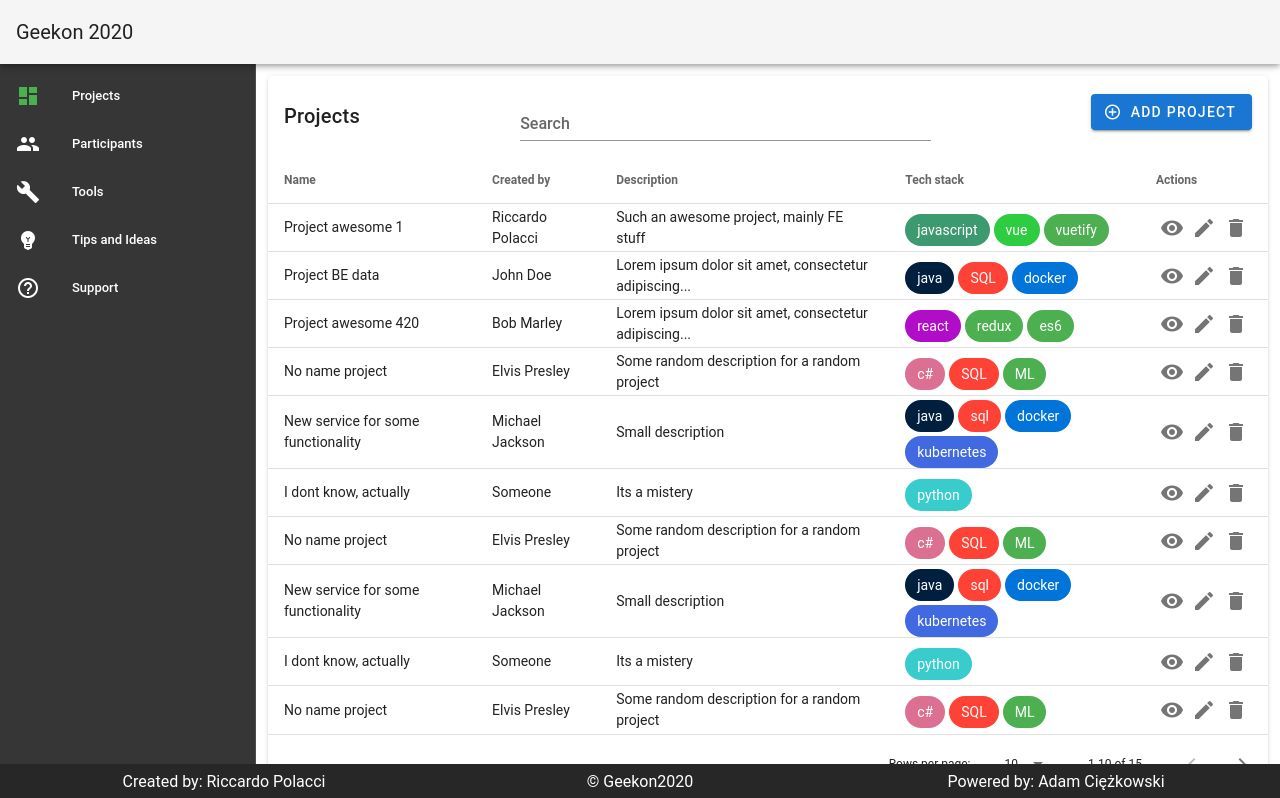
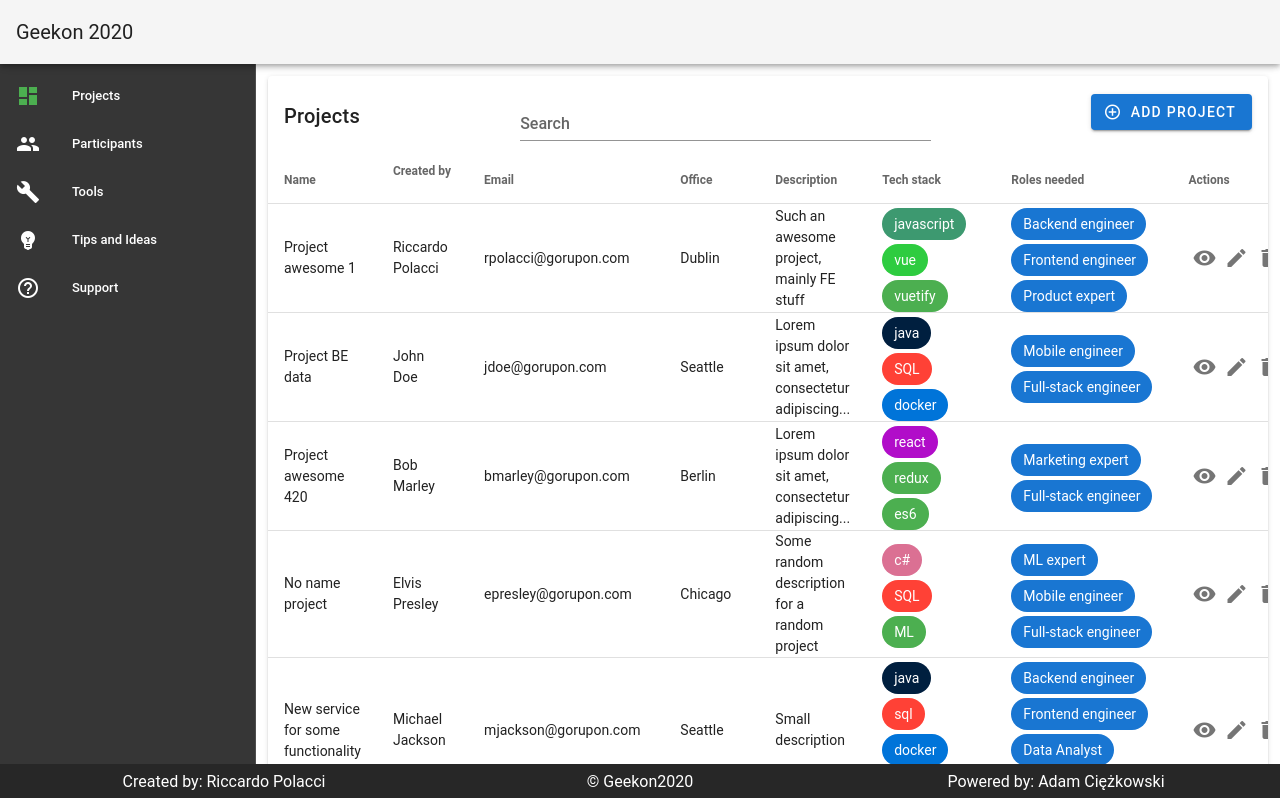
Before and after one commit to SrAxi/project-submission-platform, a Vue app: page /projects in a window 1280 px wide. Shown: the top 798 px of the page. Built offline with nearby package versions, Linux system fonts and the light colour scheme; the HTML template or start-up script is replaced by a standard one.

Commit message:
- Added confirmation modal - Added email, office and needed roles to data

```diff
--- /dev/null
+++ b/src/components/ConfirmationModal.vue
@@ -0,0 +1,70 @@
+<template>
+    <div class="text-center">
+        <v-dialog
+            v-model="confirmationDialog"
+            width="500"
+        >
+            <v-card>
+                <v-card-title
+                    class="headline lighten-2"
+                    primary-title
+                >
+                    {{title}}
+                </v-card-title>
+
+                <v-card-text>
+                    {{text}}
+                </v-card-text>
+
+                <v-divider></v-divider>
+
+                <v-card-actions>
+                    <v-spacer></v-spacer>
+                    <v-btn
+                        color="primary"
+                        text
+                        @click="close"
+                    >
+                        Cancel
+                    </v-btn>
+                    <v-btn
+                        color="error"
+                        @click="deleteProject"
+                    >
+                        Delete
+                    </v-btn>
+                </v-card-actions>
+            </v-card>
+        </v-dialog>
+    </div>
+</template>
+
+<script>
+    export default {
+        name: 'ConfirmationModal',
+        props: {
+            confirmationDialog: {
+                type: Boolean,
+                default: false
+            },
+            title: {
+                type: String,
+                default: 'Please confirm'
+            },
+            text: {
+                type: String,
+                default: ''
+            },
+            close: {
+                type: Function,
+            },
+            deleteProject: {
+                type: Function,
+            },
+        },
+    }
+</script>
+
+<style scoped>
+
+</style>
--- a/src/components/Projects/ProjectModal.vue
+++ b/src/components/Projects/ProjectModal.vue
@@ -1,6 +1,6 @@
 <template>
     <v-dialog
-        v-model="dialog"
+        v-model="projectDialog"
         persistent
         max-width="600px"
     >
@@ -45,7 +45,7 @@
     export default {
         name: 'ProjectModal',
         props: {
-            dialog: {
+            projectDialog: {
                 type: Boolean,
                 default: false
             },
@@ -70,7 +70,7 @@
             },
         },
         watch: {
-            dialog(val) {
+            projectDialog(val) {
                 val || this.close()
             },
         },
--- a/src/components/Projects/Projects.vue
+++ b/src/components/Projects/Projects.vue
@@ -15,7 +15,7 @@
                 color="primary"
                 dark
                 class="mb-2"
-                @click="dialog = true"
+                @click="projectDialog = true"
             >
                 <v-icon left>add_circle_outline</v-icon>
                 Add project
@@ -37,6 +37,16 @@
                     :color="getColor(tech)"
                     dark>
                     {{ tech }}
+                </v-chip>
+            </template>
+            <template v-slot:item.rolesNeeded="{ item }">
+                <v-chip
+                    class="mr-1 mt-1"
+                    v-for="roleId in item.rolesNeeded"
+                    :key="roleId"
+                    color="primary"
+                    dark>
+                    {{ getRoleName(roleId) }}
                 </v-chip>
             </template>
             <template v-slot:item.actions="{ item }">
@@ -72,7 +82,7 @@
         </v-data-table>
 
         <ProjectModal
-            :dialog="dialog"
+            :projectDialog="projectDialog"
             :editedItem="editedItem"
             :defaultItem="defaultItem"
             :editedIndex="editedIndex"
@@ -84,6 +94,12 @@
             :projectData="editedItem"
             :close="closeView"
         />
+        <ConfirmationModal
+            :confirmationDialog="confirmationDialog"
+            :close="closeConfirmation"
+            :text="confirmationText"
+            :deleteProject="confirmationDelete"
+        />
     </v-card>
 </template>
 
@@ -91,10 +107,50 @@
     import { getTechColor, truncateString } from '../../utils/utils'
     import ProjectModal from './ProjectModal'
     import ViewProjectModal from './ViewProjectModal'
+    import ConfirmationModal from '../ConfirmationModal'
+
+    const mockRoles = [
+        {
+            id: 1,
+            name: 'Backend engineer'
+        },
+        {
+            id: 2,
+            name: 'Frontend engineer'
+        },
+        {
+            id: 3,
+            name: 'Data Analyst'
+        },
+        {
+            id: 4,
+            name: 'ML expert'
+        },
+        {
+            id: 5,
+            name: 'Mobile engineer'
+        },
+        {
+            id: 6,
+            name: 'Full-stack engineer'
+        },
+        {
+            id: 7,
+            name: 'Marketing expert'
+        },
+        {
+            id: 8,
+            name: 'Product expert'
+        },
+    ]
 
     export default {
         name: 'Projects',
-        components: { ViewProjectModal, ProjectModal },
+        components: {
+            ViewProjectModal,
+            ProjectModal,
+            ConfirmationModal
+        },
         data: () => ({
             search: '',
             headers: [
@@ -108,6 +164,14 @@
                     value: 'created_by',
                 },
                 {
+                    text: 'Email',
+                    value: 'email',
+                },
+                {
+                    text: 'Office',
+                    value: 'office',
+                },
+                {
                     text: 'Description',
                     value: 'description',
                     sortable: false,
@@ -115,6 +179,11 @@
                 {
                     text: 'Tech stack',
                     value: 'tech_stack',
+                    sortable: false,
+                },
+                {
+                    text: 'Roles needed',
+                    value: 'rolesNeeded',
                     sortable: false,
                 },
                 {
@@ -129,95 +198,144 @@
                     name: 'Project awesome 1',
                     created_by: 'Riccardo Polacci',
                     description: 'Such an awesome project, mainly FE stuff',
+                    office: 'Dublin',
+                    email: 'rpolacci@gorupon.com',
+                    rolesNeeded: [1, 2, 8],
                     tech_stack: ['javascript', 'vue', 'vuetify'],
                 },
                 {
                     name: 'Project BE data',
                     created_by: 'John Doe',
                     description: 'Lorem ipsum dolor sit amet, consectetur adipiscing elit, sed do eiusmod tempor incididunt ut labore et dolore magna aliqua. consectetur adipiscing elit, sed do eiusmod tempor incididunt ut labore et dolore magna aliqua. Lorem ipsum dolor sit amet, consectetur adipiscing elit, sed do eiusmod tempor incididunt ut labore et dolore magna aliqua. consectetur adipiscing elit, sed do eiusmod tempor incididunt ut labore et dolore magna aliqua.',
+                    office: 'Seattle',
+                    email: 'jdoe@gorupon.com',
+                    rolesNeeded: [5, 6],
                     tech_stack: ['java', 'SQL', 'docker'],
                 },
                 {
                     name: 'Project awesome 420',
                     created_by: 'Bob Marley',
                     description: 'Lorem ipsum dolor sit amet, consectetur adipiscing elit, sed do eiusmod tempor incididunt ut labore et dolore magna aliqua.',
+                    office: 'Berlin',
+                    email: 'bmarley@gorupon.com',
+                    rolesNeeded: [7, 6],
                     tech_stack: ['react', 'redux', 'es6'],
                 },
                 {
                     name: 'No name project',
                     created_by: 'Elvis Presley',
                     description: 'Some random description for a random project',
+                    office: 'Chicago',
+                    email: 'epresley@gorupon.com',
+                    rolesNeeded: [4, 5, 6],
                     tech_stack: ['c#', 'SQL', 'ML'],
                 },
                 {
                     name: 'New service for some functionality',
                     created_by: 'Michael Jackson',
                     description: 'Small description',
+                    office: 'Seattle',
+                    email: 'mjackson@gorupon.com',
+                    rolesNeeded: [1, 2, 3, 4],
                     tech_stack: ['java', 'sql', 'docker', 'kubernetes'],
                 },
                 {
                     name: 'I dont know, actually',
                     created_by: 'Someone',
                     description: 'Its a mistery',
+                    office: 'Warsaw',
+                    email: 'someone@gorupon.com',
+                    rolesNeeded: [1, 7],
                     tech_stack: ['python'],
                 },
                 {
-                    name: 'No name project',
-                    created_by: 'Elvis Presley',
+                    name: 'No name project 2',
+                    created_by: 'Elvis Presley 2',
                     description: 'Some random description for a random project',
+                    office: 'Madrid',
+                    email: 'epresley2@gorupon.com',
+                    rolesNeeded: [1, 2, 3, 4, 5],
                     tech_stack: ['c#', 'SQL', 'ML'],
                 },
                 {
-                    name: 'New service for some functionality',
-                    created_by: 'Michael Jackson',
+                    name: 'New service for some functionality 2',
+                    created_by: 'Michael Jackson 2',
                     description: 'Small description',
+                    office: 'Bangalore',
+                    email: 'mjackson2@gorupon.com',
+                    rolesNeeded: [1, 2],
                     tech_stack: ['java', 'sql', 'docker', 'kubernetes'],
                 },
                 {
                     name: 'I dont know, actually',
                     created_by: 'Someone',
                     description: 'Its a mistery',
+                    office: 'Bangalore',
+                    email: 'someone2@gorupon.com',
+                    rolesNeeded: [1],
                     tech_stack: ['python'],
                 },
                 {
-                    name: 'No name project',
-                    created_by: 'Elvis Presley',
+                    name: 'No name project 3',
+                    created_by: 'Elvis Presley 3',
                     description: 'Some random description for a random project',
+                    office: 'Dublin',
+                    email: 'epresley3@gorupon.com',
+                    rolesNeeded: [1, 4],
                     tech_stack: ['c#', 'SQL', 'ML'],
                 },
                 {
-                    name: 'New service for some functionality',
-                    created_by: 'Michael Jackson',
+                    name: 'New service for some functionality 3',
+                    created_by: 'Michael Jackson 3',
                     description: 'Small description',
+                    office: 'London',
+                    email: 'mjackson3@gorupon.com',
+                    rolesNeeded: [1, 2, 6],
                     tech_stack: ['java', 'sql', 'docker', 'kubernetes'],
                 },
                 {
-                    name: 'I dont know, actually',
-                    created_by: 'Someone',
+                    name: 'I dont know, actually 3',
+                    created_by: 'Someone 3',
                     description: 'Its a mistery',
+                    office: 'Dublin',
+                    email: 'someone3@gorupon.com',
+                    rolesNeeded: [1, 2],
                     tech_stack: ['python'],
                 },
                 {
-                    name: 'No name project',
-                    created_by: 'Elvis Presley',
+                    name: 'No name project 4',
+                    created_by: 'Elvis Presley 4',
                     description: 'Some random description for a random project',
+                    office: 'Bangalore',
+                    email: 'epresley4@gorupon.com',
+                    rolesNeeded: [5, 6, 4],
                     tech_stack: ['c#', 'SQL', 'ML'],
                 },
                 {
-                    name: 'New service for some functionality',
-                    created_by: 'Michael Jackson',
+                    name: 'New service for some functionality 4',
+                    created_by: 'Michael Jackson 4',
                     description: 'Small description',
+                    office: 'Seattle',
+                    email: 'mjackson4@gorupon.com',
+                    rolesNeeded: [1, 2],
                     tech_stack: ['java', 'sql', 'docker', 'kubernetes'],
                 },
                 {
-                    name: 'I dont know, actually',
-                    created_by: 'Someone',
+                    name: 'I dont know, actually 4',
+                    created_by: 'Someone 4',
                     description: 'Its a mistery',
+                    office: 'Dublin',
+                    email: 'someone4@gorupon.com',
+                    rolesNeeded: [1, 2],
                     tech_stack: ['python'],
                 },
             ],
-            dialog: false,
+            roles: mockRoles,
+            projectDialog: false,
             viewDialog: false,
+            confirmationDialog: false,
+            confirmationText: '',
+            confirmationDelete: Function,
             editedIndex: -1,
             editedItem: {
                 name: '',
@@ -236,6 +354,9 @@
             getColor(tech) {
                 return getTechColor(tech)
             },
+            getRoleName(id) {
+                return this.roles.find(role => role.id === id).name || ''
+            },
             truncate(description) {
                 return truncateString(description)
             },
@@ -247,22 +368,24 @@
             editItem(item) {
                 this.editedIndex = this.projects.indexOf(item)
                 this.editedItem = Object.assign({}, item)
-                this.dialog = true
+                this.projectDialog = true
             },
-
             deleteItem(item) {
                 const index = this.projects.indexOf(item)
-                confirm('Are you sure you want to delete this project?') && this.projects.splice(index, 1)
+                this.confirmationText = 'Are you sure you want to delete this project?'
+                this.confirmationDialog = true
+                this.confirmationDelete = () => {
+                    this.projects.splice(index, 1)
+                    this.closeConfirmation()
+                }
             },
-
             close() {
-                this.dialog = false
+                this.projectDialog = false
                 setTimeout(() => {
                     this.editedItem = Object.assign({}, this.defaultItem)
                     this.editedIndex = -1
                 }, 300)
             },
-
             closeView() {
                 this.viewDialog = false
                 setTimeout(() => {
@@ -270,7 +393,9 @@
                     this.editedIndex = -1
                 }, 300)
             },
-
+            closeConfirmation() {
+                this.confirmationDialog = false
+            },
             save() {
                 if (this.editedIndex > -1) {
                     Object.assign(this.projects[this.editedIndex], this.editedItem)
```
